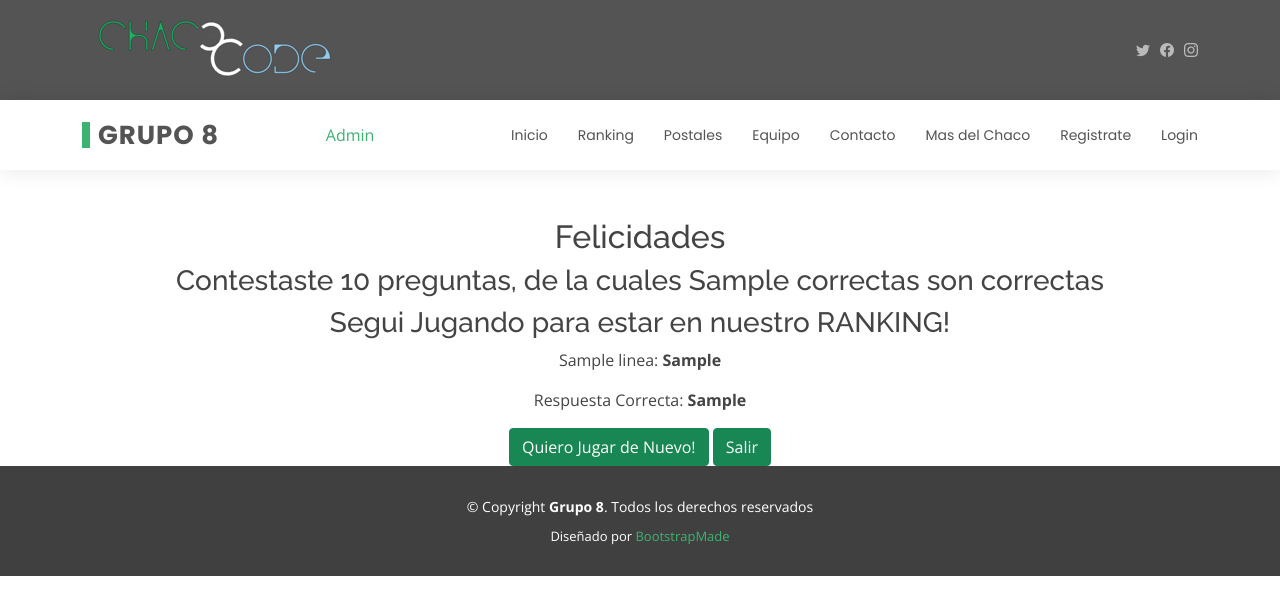
After one commit to vilajp/RepositorioJuego, a Django app: template juego/templates/resultados.html in a window 1280 px wide. The commit adds this page. Shown: the top 615 px of the page. Run offline with Django 3.2, Linux system fonts and the light colour scheme; the template is opened without the code that fills it: most values are stand-ins (such as "Sample title", 1, 10 or a date in 2020); some libraries are stand-ins or nearby versions.

Commit message:
se agrego resultados al terminar de jugar y se cambio la secuencia de templates para comienzar a jugar, se elimino home.

```diff
--- a/juego/apps/partida/models.py
+++ b/juego/apps/partida/models.py
@@ -32,8 +32,10 @@ class Juego(models.Model):
     puntaje = models.IntegerField(default=0)
     cantidad_preguntas_contestadas = models.IntegerField(default=0)
 
+
     usuario = models.ForeignKey(Usuario, on_delete = models.CASCADE)
 
 class PreguntaContestada(models.Model):
     usuario = models.ForeignKey(Usuario, on_delete = models.SET_NULL, null=True)
+    correcta = models.BooleanField(default = False)
     pregunta = models.ForeignKey('Pregunta', on_delete = models.SET_NULL, null=True)
--- a/juego/apps/registro/views.py
+++ b/juego/apps/registro/views.py
@@ -14,7 +14,7 @@ def register(request):
             print(form.cleaned_data)
 
             form.save()
-            return redirect('home')
+            return redirect('login')
     else:
         form = RegistroFormulario()
 
--- a/juego/juego/settings/base.py
+++ b/juego/juego/settings/base.py
@@ -18,7 +18,7 @@ BASE_DIR = os.path.dirname(os.path.dirname(os.path.abspath(__file__)))
 
 AUTH_USER_MODEL = 'usuarios.Usuario'
 
-LOGIN_REDIRECT_URL = reverse_lazy('home')
+LOGIN_REDIRECT_URL = reverse_lazy('principal')
 LOGOUT_REDIRECT_URL = reverse_lazy('login')
 LOGIN_URL = reverse_lazy('login')
 
--- a/juego/juego/urls.py
+++ b/juego/juego/urls.py
@@ -29,6 +29,7 @@ urlpatterns = [
     path("",view_bootstrap.principal,name='principal' ),
     path("home/",views.home,name='home' ),
     path('borrar/', views.borrar, name = "borrar"),
+    path('creo-juego/', views.creo_juego, name = "creo-juego"),
     path('admin/', admin.site.urls),
     path('administrador/',view_admin.admin,name="administrador"),
     path('partida/',views.comienzo,name="partida"),
@@ -36,6 +37,7 @@ urlpatterns = [
     path('login/',auth.LoginView.as_view(template_name = 'login.html'),name = 'login'),
     path('logout/',auth.LogoutView.as_view(),name = 'logout'),
     path('estadistica/',view_estadistica.estadistica, name = 'estadistica'),
+    path('resultados/',view_estadistica.resultados_juego, name = 'resultados'),
     path("postales/",view_bootstrap.postales,name='postales' ),
     path("equipo/",view_bootstrap.equipo,name='equipo'),
     path("masinfo/",view_bootstrap.masinfo,name='masinfo'),
--- a/juego/templates/bootstrap/principal.html
+++ b/juego/templates/bootstrap/principal.html
@@ -18,7 +18,7 @@
               <div class="carousel-content">
                 <h2 class="animate__animated animate__fadeInDown">70 años de la Provincialización del <span>Chaco</span></h2>
                 <p class="animate__animated animate__fadeInUp">Este año nuestra provincia cumple 70 años y ¡HAY QUE FESTEJAR!</p>
-                 <a href="{% url 'partida' %}" class="btn-get-started animate__animated animate__fadeInUp">Ingresá para Jugar</a>
+                 <a href="{% url 'borrar' %}" class="btn-get-started animate__animated animate__fadeInUp">Ingresá para Jugar</a>
               </div>
             </div>
           </div>
@@ -29,7 +29,7 @@
               <div class="carousel-content">
                 <h2 class="animate__animated fanimate__adeInDown"> ¿Querés poner a prueba tus conocimientos sobre <span>El Chaco?</span></h2>
                 <p class="animate__animated animate__fadeInUp">¡Dale Animate! Siempre se puede conocer más sobre nuestra provincia </p>
-                <a href="{% url 'partida' %}" class="btn-get-started animate__animated animate__fadeInUp">Ingresá para Jugar</a>
+                <a href="{% url 'borrar' %}" class="btn-get-started animate__animated animate__fadeInUp">Ingresá para Jugar</a>
               </div>
             </div>
           </div>
@@ -40,7 +40,7 @@
               <div class="carousel-content">
                 <h2 class="animate__animated animate__fadeInDown">¿Queres quedar en el ranking de <span>mejores jugadores?</span></h2>
                 <p class="animate__animated animate__fadeInUp">Esta es tu oportunidad de jugar y aprender mas sobre tu provincia</p>
-                <a href="{% url 'partida' %}" class="btn-get-started animate__animated animate__fadeInUp">Animate a Jugar!</a>
+                <a href="{% url 'borrar' %}" class="btn-get-started animate__animated animate__fadeInUp">Animate a Jugar!</a>
               </div>
             </div>
           </div>
--- a/juego/templates/partida.html
+++ b/juego/templates/partida.html
@@ -36,7 +36,7 @@
     <input type="submit" value="LISTO">
   </form>
   <div id="terminar-juego">
-    <a id="terminar" class="btn btn-success" href="{% url 'borrar'  %}" role="button" >TERMINAR EL JUEGO</a>
+    <a id="terminar" class="btn btn-success" href="{% url 'resultados'  %}" role="button" >TERMINAR EL JUEGO</a>
 
   </div>
 
--- /dev/null
+++ b/juego/templates/resultados.html
@@ -0,0 +1,24 @@
+{% extends './bootstrap/base.html' %}
+{% load static %}
+
+
+
+{% block contenido %}
+<div>
+		<h2>Felicidades {{user.username}} </h2>
+        <h3>Contestaste {{cantidad}} preguntas, de la cuales {{correctas}} son correctas</h3>
+        <h3>Segui Jugando para estar en nuestro RANKING!</h3>
+
+
+        {%for linea, detalle in resultados.items %}
+        <p>{{linea}}: <strong>{{detalle.0}}</strong></p>
+                {%for cada_detalle in detalle.1%}
+        <p>Respuesta Correcta: <strong>{{cada_detalle}}</strong></p>
+                {%endfor%}
+        {%endfor%}
+</div>
+
+<a href="{% url 'borrar' %}" class="btn btn-success">Quiero Jugar de Nuevo!</a>
+<a href="{% url 'logout' %}" class="btn btn-success">Salir</a>
+
+{% endblock contenido %}
```
Also changed, not shown: juego/apps/estadisticas/views.py (+45 -1 lines), juego/apps/partida/views.py (+16 -7 lines), juego/apps/partida/migrations/0003_preguntacontestada_correcta.py (added).
